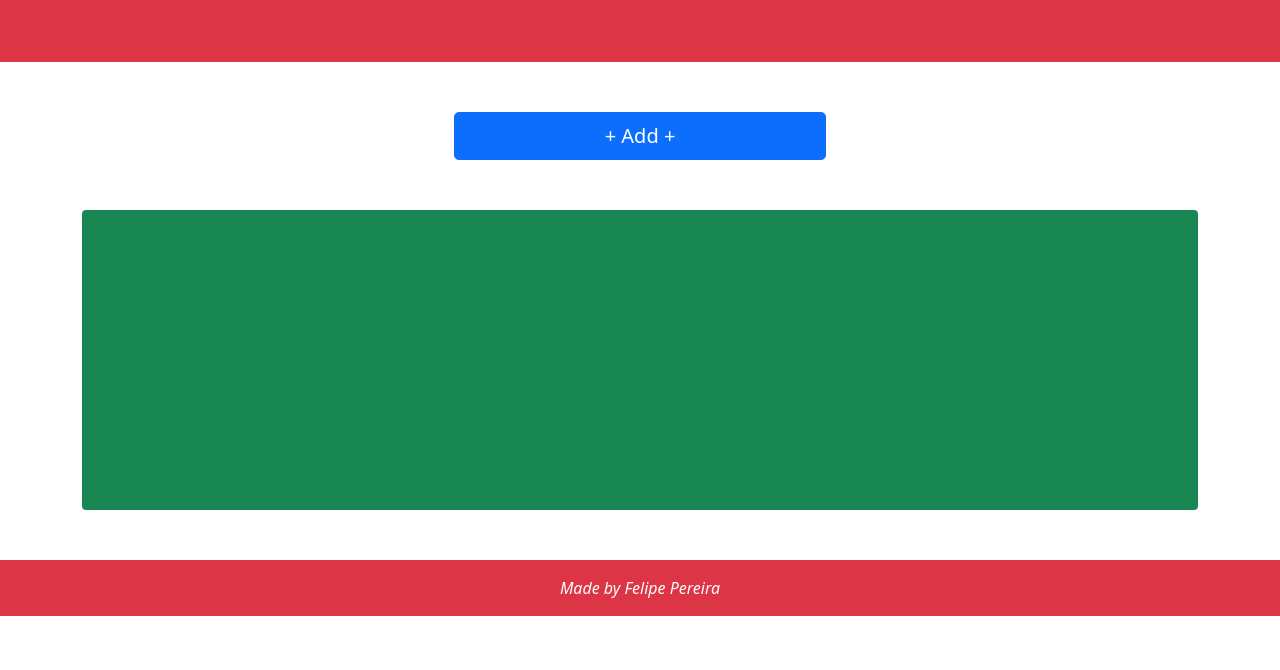
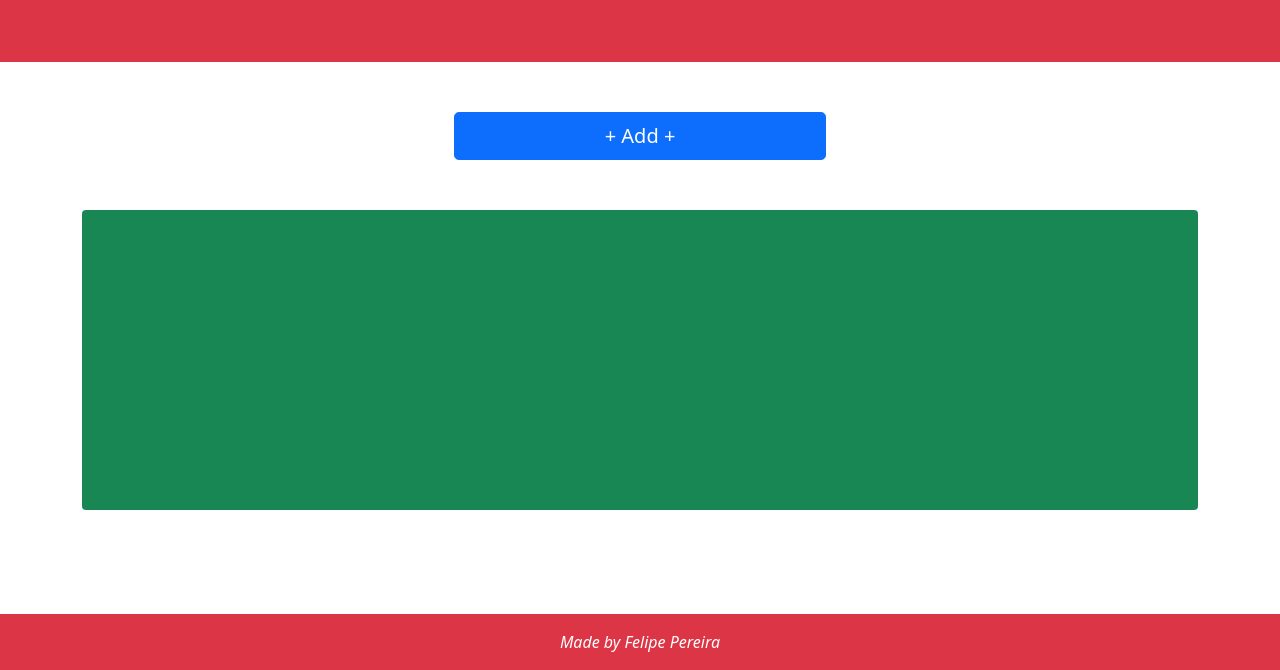
Before and after one commit to FelP012/Basic-ToDo-List, a plain HTML site: page index.html in a window 1280 px wide. Shown: the part 130-800 px from the top of the page. Drawn offline with nearby package versions, Linux system fonts and the light colour scheme.

Commit message:
Update index.html

```diff
--- a/index.html
+++ b/index.html
@@ -54,7 +54,7 @@
       </div>
     </div>
     <footer
-      class="d-flex justify-content-center p-3  bg-danger text-white"
+      class="d-flex justify-content-center p-3  bg-danger text-white fixed-bottom"
       style="min-width: 340px; margin-top:50px"
     >
       <em>Made by Felipe Pereira</em>
```
